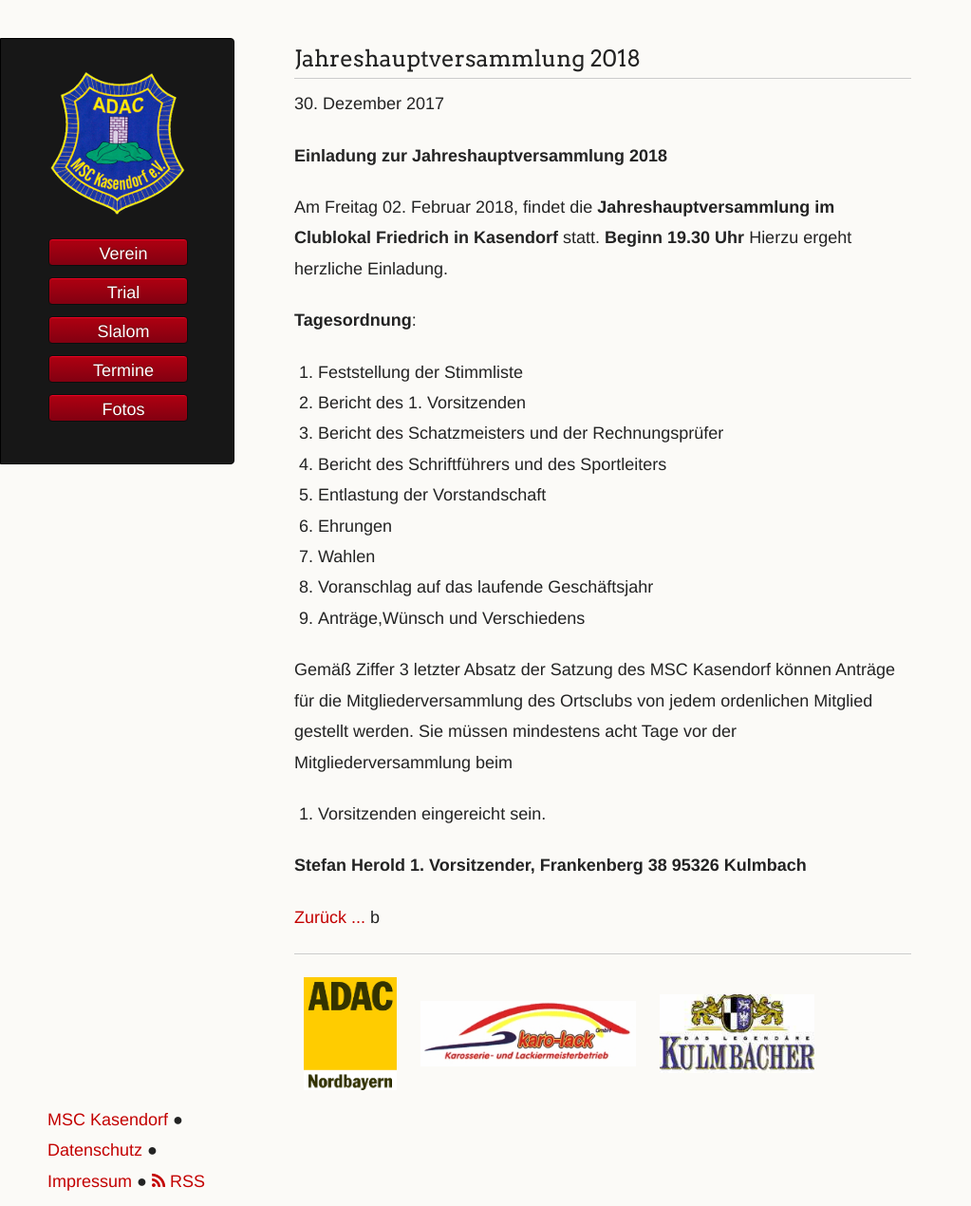
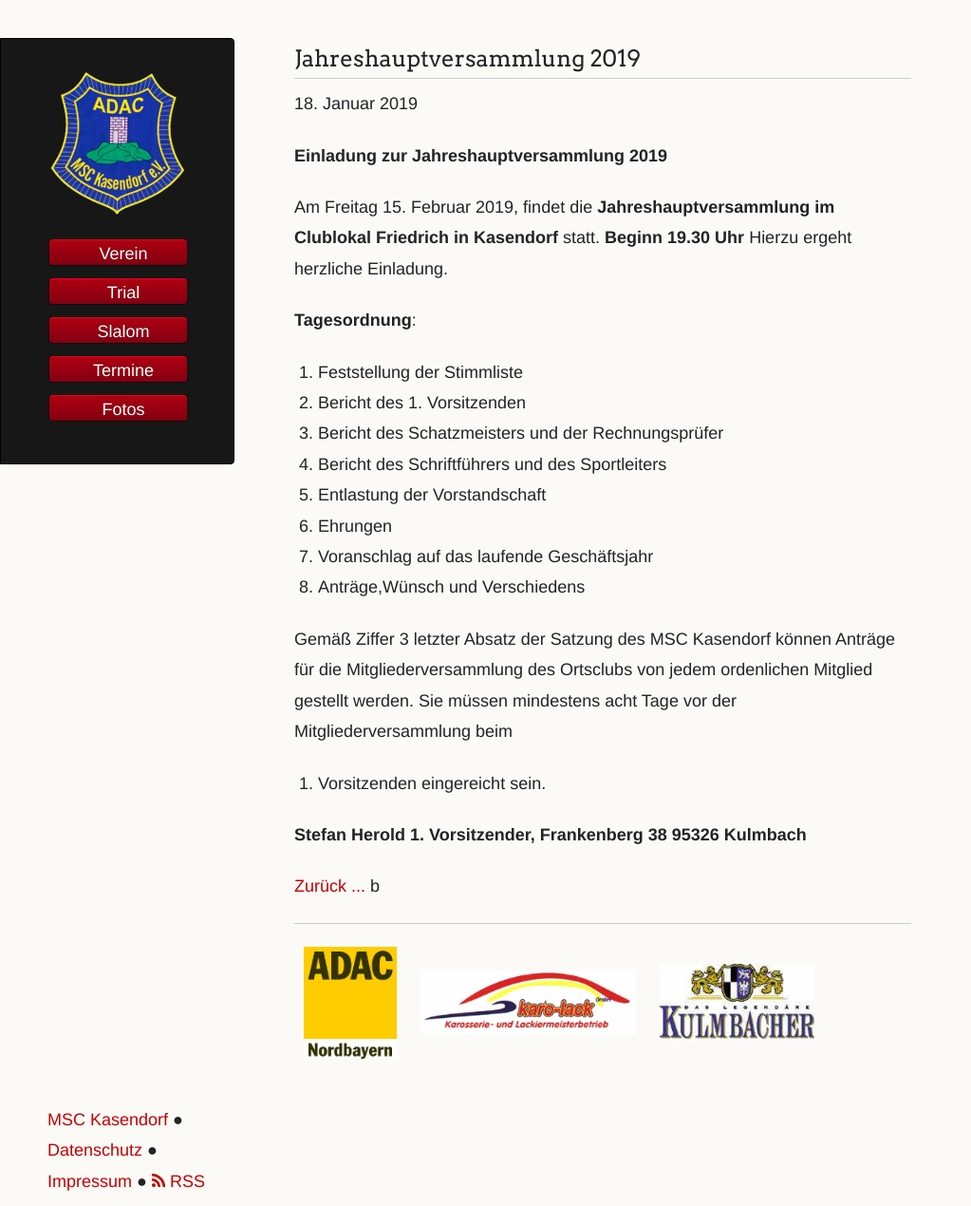
Before and after one commit to msc-kasendorf/docker, a Jekyll site: the page built from docs/_posts/2019-01-18-jahreshauptversammlung-2019.md, in a window 1280 px wide and 1270 px high. Shown: the whole window at 95% size, without its empty margins (0-1023 px from the left). Built offline with Jekyll 4.4.1, drawn with Linux system fonts in a browser that asks for light colours.

Commit message:
Update and rename 2017-12-30-jahreshauptversammlung-2018.md to 2019-01-18-jahreshauptversammlung-2019.md

```diff
--- a/docs/_posts/2017-12-30-jahreshauptversammlung-2018.md
+++ b/docs/_posts/2019-01-18-jahreshauptversammlung-2019.md
@@ -1,16 +1,16 @@
 ---
 layout: post
-title: Jahreshauptversammlung 2018
-name: Jahreshauptversammlung2018
+title: Jahreshauptversammlung 2019
+name: Jahreshauptversammlung2019
 category: verein
 tags: [verein]
 excerpt_separator: <!--mehr-->
 lang: de
 ---
 
-**Einladung zur Jahreshauptversammlung 2018**
+**Einladung zur Jahreshauptversammlung 2019**
 
-Am Freitag 02. Februar 2018, findet die **Jahreshauptversammlung im Clublokal Friedrich in Kasendorf** statt. **Beginn 19.30 Uhr**  Hierzu ergeht herzliche Einladung.
+Am Freitag 15. Februar 2019, findet die **Jahreshauptversammlung im Clublokal Friedrich in Kasendorf** statt. **Beginn 19.30 Uhr**  Hierzu ergeht herzliche Einladung.
 
 <!--mehr-->
 
@@ -22,9 +22,8 @@
 4. Bericht des Schriftführers und des Sportleiters
 5. Entlastung der Vorstandschaft
 6. Ehrungen
-7. Wahlen
-8. Voranschlag auf das laufende Geschäftsjahr
-9. Anträge,Wünsch und Verschiedens
+7. Voranschlag auf das laufende Geschäftsjahr
+8. Anträge,Wünsch und Verschiedens
 
 Gemäß Ziffer 3 letzter Absatz der Satzung des MSC Kasendorf können Anträge für die Mitgliederversammlung des Ortsclubs von jedem
 ordenlichen Mitglied gestellt werden. Sie müssen mindestens acht Tage vor der Mitgliederversammlung beim
```
